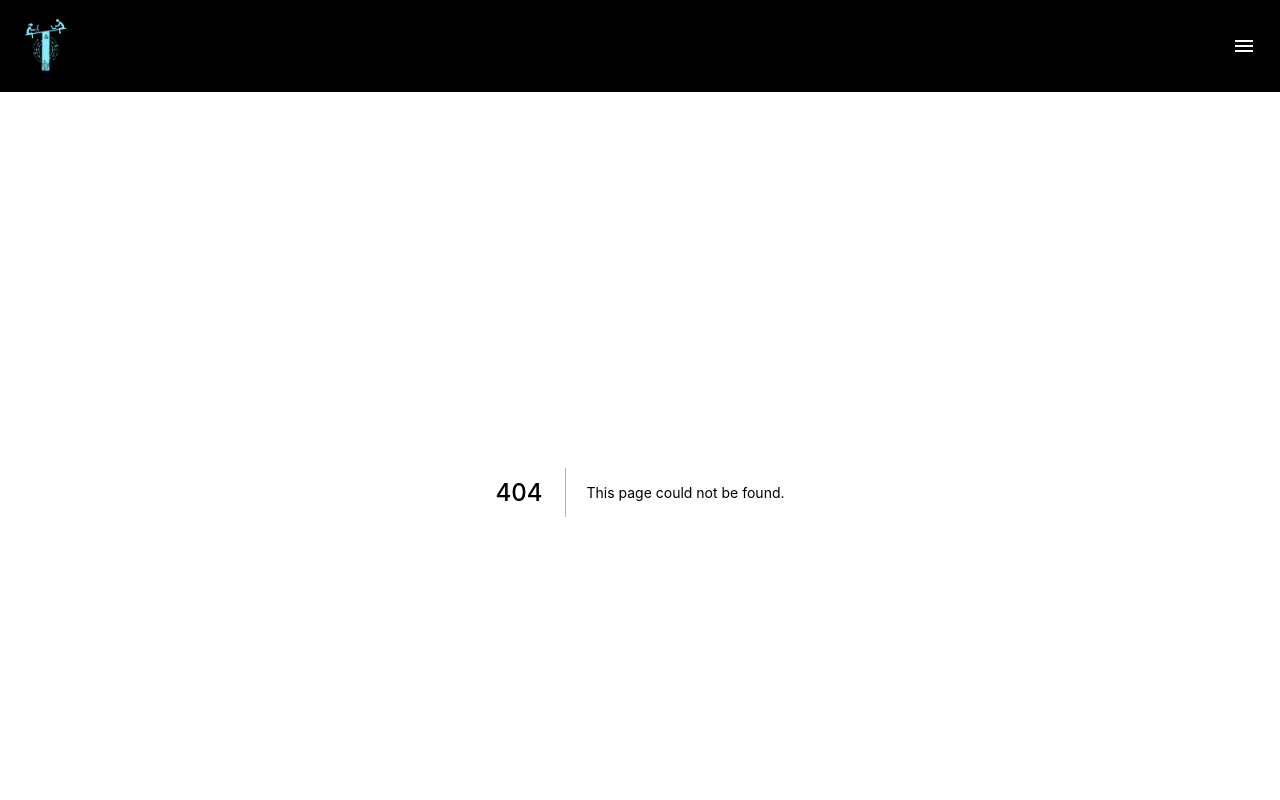
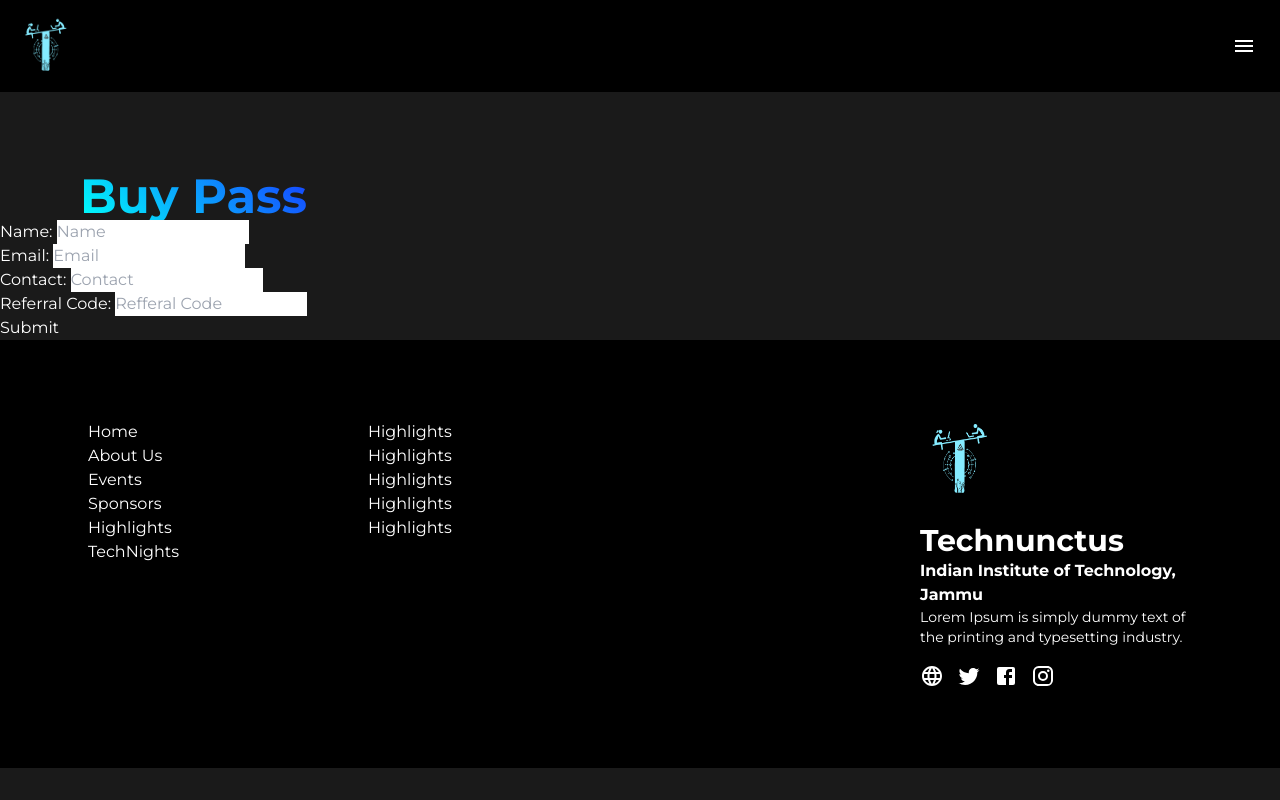
Before and after one commit to aaravjn/technunctus-2023-sec, a Next.js app: page /buy_pass in a window 1280 px wide. Before the commit this address had no page. Shown: the top 800 px of the page. Built offline with nearby package versions, Linux system fonts and the light colour scheme.

Commit message:
buy pass integration step 1

```diff
--- a/package.json
+++ b/package.json
@@ -13,9 +13,12 @@
     "@emotion/styled": "^11.8.1",
     "@mui/icons-material": "^5.5.1",
     "@mui/material": "^5.5.3",
+    "axios": "^0.26.1",
+    "crypto": "^1.0.1",
     "framer-motion": "^6.2.8",
     "lodash": "^4.17.21",
     "next": "^12.1.4",
+    "razorpay": "^2.8.1",
     "react": "^18.0.0",
     "react-device-detect": "^2.1.2",
     "react-dom": "18.0.0",
--- /dev/null
+++ b/pages/buy_pass/index.js
@@ -0,0 +1,114 @@
+import React, { useState, useEffect } from 'react'
+import Head from "next/head"
+import axios from 'axios';
+
+const BuyPass = () => {
+
+  const [formData, setFormData] = useState({
+      name: '',
+      email: '',
+      contact: '',
+      amount: 500
+  })
+
+  const [referral, setReferral] = useState('');
+
+  let handleFormDataChange = (key, event) => {
+      console.log(event.target.value);
+      setFormData({
+          ...formData,
+          [key]: event.target.value
+      })
+  };
+
+  useEffect(() => {
+      const script = document.createElement('script')
+      script.src = 'https://checkout.razorpay.com/v1/checkout.js'
+      script.async = true
+
+      document.body.appendChild(script)
+  }, []);
+
+  useEffect(() => {
+      console.log(formData);
+  }, [formData])
+
+  useEffect(() => {
+      console.log(referral);
+  }, [referral])
+
+  let submit = (e) => {
+    e.preventDefault();
+    console.log('submitting')
+
+    let options = {
+        key: 'rzp_test_q1n5qO0HzE0Usf',
+        amount: formData.amount,
+        name: '',
+        description: '',
+        order_id: '',
+        handler: (resp) => {
+            console.log(resp);
+            axios.post('http://localhost:8080/buy_pass', {
+                payment_id: resp.razorpay_payment_id,
+                formData,
+                referral
+            }).then((response) => {
+                console.log(response);
+            }).catch((error) => {
+                console.log(error);
+            });
+        },
+        prefill: {
+            name: 'Ashutosh Chauhan',
+            email: 'ashutoshc8101@gmail.com',
+            contact: '9816092935'
+        },
+        notes: {
+            address: 'Hello world'
+        },
+        theme: {
+            color: '#528ff0'
+        }
+    };
+
+    let rzp1 = new window.Razorpay(options);
+    rzp1.open();
+  };
+
+  return (
+    <div>
+        <Head>
+            <title>
+                Buy Pass - Technunctus
+            </title>
+        </Head>
+        <p className='text-5xl font-bold gradientText m-4 sm:m-20 sm:mb-0 inline-block'>Buy Pass</p>
+
+        <form onSubmit={submit}>
+            <div>
+                <label>Name: </label>
+                <input placeholder='Name' value={formData.name} onChange={(e) => handleFormDataChange('name', e)} required />
+            </div>
+            <div>
+                <label>Email: </label>
+                <input type="email" placeholder='Email' value={formData.email} onChange={(e) => handleFormDataChange('email', e)} required />
+            </div>
+            <div>
+                <label>Contact: </label>
+                <input placeholder='Contact' value={formData.contact} onChange={(e) => handleFormDataChange('contact', e)}  />
+            </div>
+            <div>
+                <label>Referral Code: </label>
+                <input placeholder='Refferal Code' value={referral} onChange={(e) => setReferral(e.target.value)} />
+            </div>
+            <div>
+                <input type="submit" value="Submit" />
+            </div>
+        </form>
+
+    </div>
+  )
+}
+
+export default BuyPass
--- a/pages/index.js
+++ b/pages/index.js
@@ -55,6 +55,7 @@ export default function Home() {
 
              className="hTitle">h</motion.span>nunctus</motion.p>
            <button className="gradientButton mt-4" onClick={()=>router.push("/e")}>Check Events</button>
+           <button className="gradientButton mt-4" style={{ marginLeft: 20 + 'px' }} onClick={()=>router.push("/buy_pass")}>Buy Pass</button>
          </div>
          <div className='hidden sm:block relative'>
            <Image
--- a/styles/Home.module.css
+++ b/styles/Home.module.css
@@ -114,3 +114,7 @@
     flex-direction: column;
   }
 }
+
+.buy-pass {
+  margin-left: 20px;
+}
```
Also changed, not shown: 2 other files (tests, documents, lock files or other folders).
